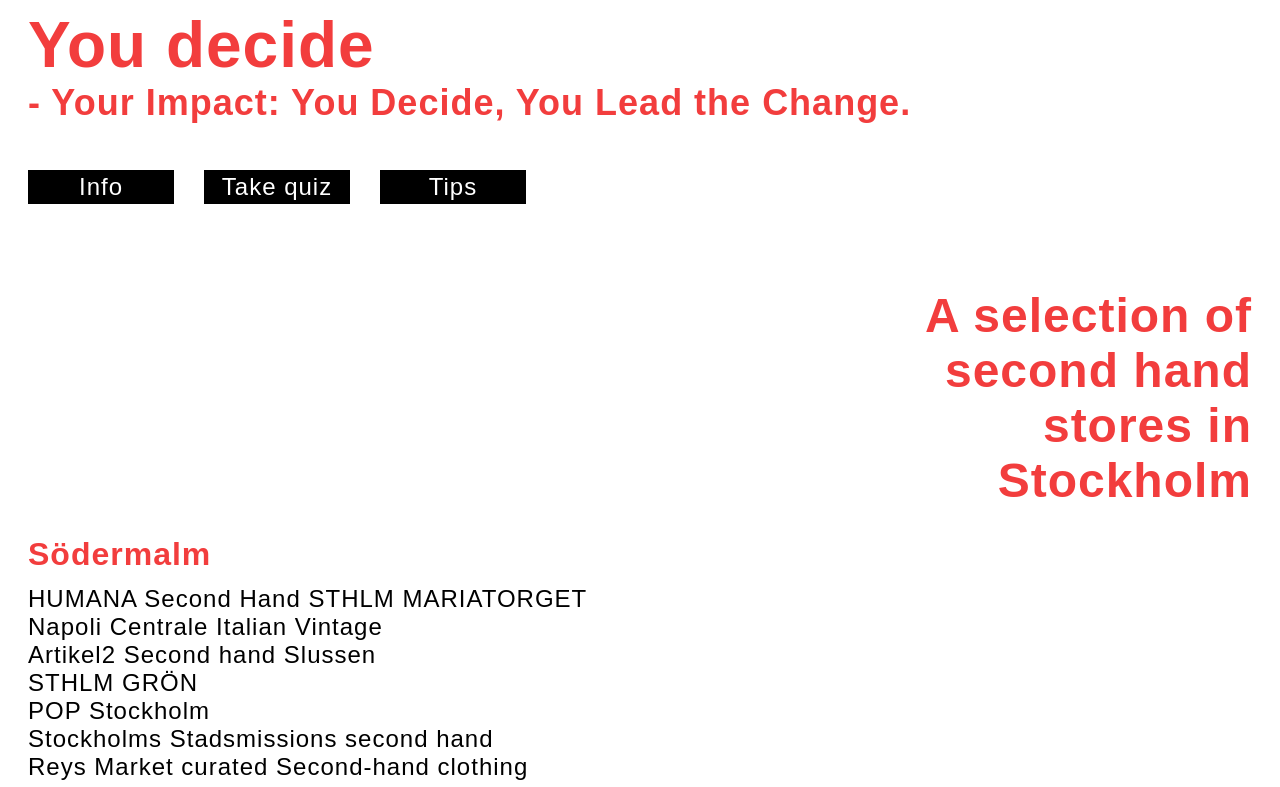
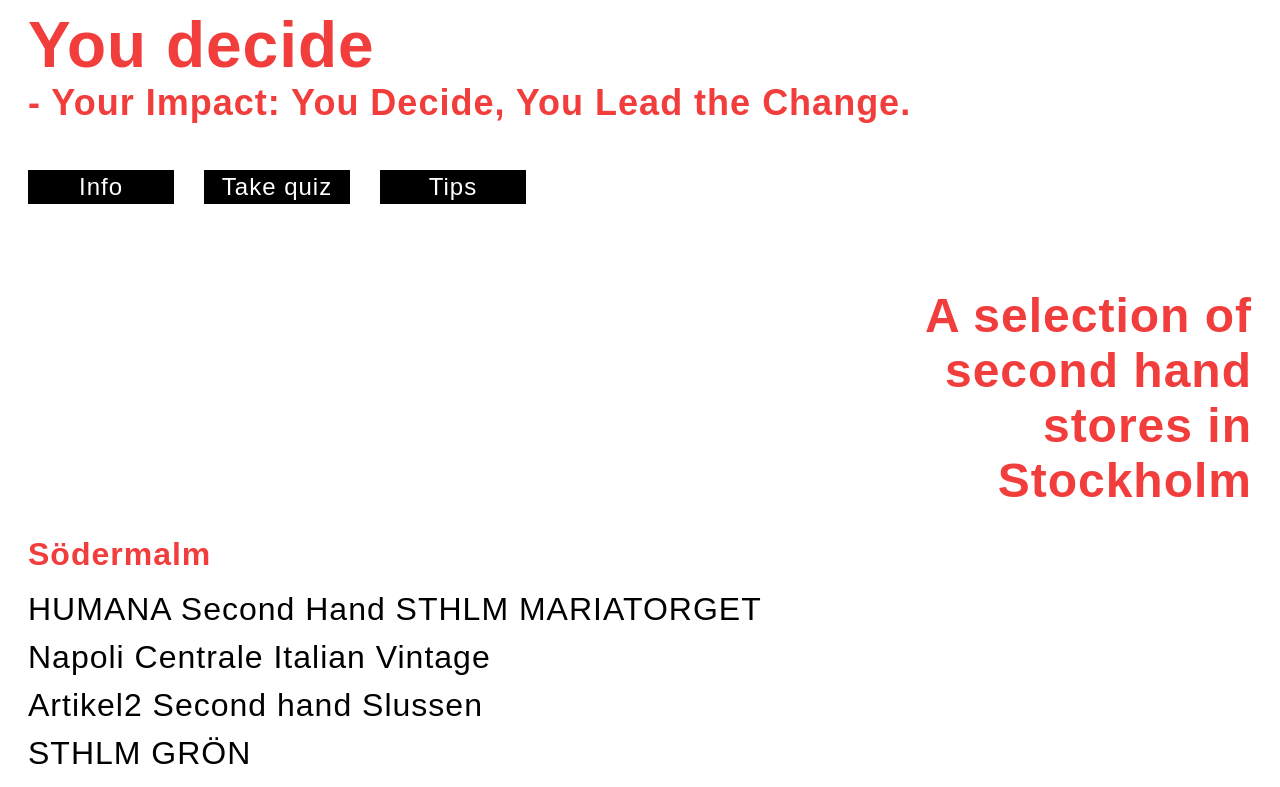
Before and after one commit to Idahel/Final-project, a React (Vite) app: page /second-hand-stores in a window 1280 px wide. Shown: the top 787 px of the page. Built offline with nearby package versions, Linux system fonts and the light colour scheme; a web font is replaced by a local one.

Commit message:
design update accessibility test

```diff
--- a/src/pages/pagestyling/Secondhandstorespage.css
+++ b/src/pages/pagestyling/Secondhandstorespage.css
@@ -135,7 +135,8 @@
 
   .stores-page .store-link {
     top: -30px;
-    font-size: 24px;
+    font-size: 32px;
+    line-height: 48px;
   }
 
   .stores-page li {
```
